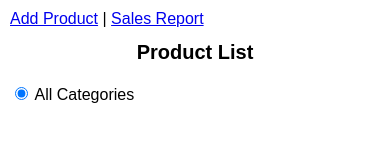
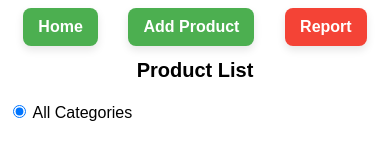
Before and after one commit to ArtemiyPank/KioskWebCheckOut, a website: page public/index.html in a window 390 px wide. Drawn offline with Linux system fonts and the light colour scheme; no server answers.

Commit message:
The display of products and navigation buttons has been changed

```diff
--- a/public/index.css
+++ b/public/index.css
@@ -29,7 +29,7 @@
 .product {
   border: 1px solid #ddd;
   border-radius: 8px;
-    width: 200px;
+  max-width: 220px;
   padding: 10px;
   text-align: center;
   background-color: #f9f9f9;
@@ -89,25 +89,30 @@
   }
 
   .container {
-      padding: 10px;
+    padding: 8px;
   }
 
   .product img {
     width: 60px;
     height: 60px;
+    margin: 0;
+
   }
 
   .product-controls button {
-      width: 50px;
+    width: 40px;
     font-size: 22px;
   }
 
   .product-info h2 {
     font-size: 16px;
+    margin: 0;
   }
 
   .product-info p {
     font-size: 14px;
+    margin: 0;
+
   }
 
   .counter {
--- a/public/index.html
+++ b/public/index.html
@@ -4,13 +4,16 @@
   <meta charset="UTF-8">
   <meta name="viewport" content="width=device-width, initial-scale=1.0">
   <title>Учёт товаров</title>
+  <link rel="stylesheet" href="navigation.css">
   <link rel="stylesheet" href="index.css">
 </head>
 <body>
   <div class="container">
-    <nav>
-      <a href="add_product.html">Add Product</a> | <a href="report.html">Sales Report</a>
-    </nav>
+    <div class="navigation">
+      <a href="index.html" class="nav-button">Home</a>
+      <a href="add_product.html" class="nav-button">Add Product</a>
+      <a href="report.html" class="nav-button nav-button-secondary">Report</a>
+    </div>
 
     <h1>Product List</h1>
 
--- /dev/null
+++ b/public/navigation.css
@@ -0,0 +1,41 @@
+/* Основной стиль для кнопок навигации */
+.navigation {
+    display: flex;
+    flex-direction: row;
+    justify-content: space-around;
+}
+
+.nav-button {
+    display: inline-block;
+    padding: 10px 15px;
+    /* margin: 10px 3px; */
+    font-size: 16px;
+    font-weight: bold;
+    text-align: center;
+    text-decoration: none;
+    color: #ffffff;
+    background-color: #4CAF50; /* Основной цвет кнопок */
+    border: none;
+    border-radius: 8px;
+    cursor: pointer;
+    transition: background-color 0.3s ease, transform 0.2s ease;
+    box-shadow: 0 4px 8px rgba(0, 0, 0, 0.1);
+  }
+
+  .nav-button:hover {
+    background-color: #45a049; /* Цвет кнопки при наведении */
+    transform: translateY(-2px); /* Легкий подъем кнопки при наведении */
+  }
+
+  .nav-button:active {
+    background-color: #3e8e41; /* Цвет кнопки при нажатии */
+    transform: translateY(1px); /* Небольшое смещение вниз при нажатии */
+  }
+
+  .nav-button-secondary {
+    background-color: #f44336; /* Второстепенный цвет кнопки */
+  }
+
+  .nav-button-secondary:hover {
+    background-color: #e53935; /* Второстепенный цвет при наведении */
+  }
```
Also changed, not shown: public/add_product.html (+6 -3 lines), public/report.html (+6 -3 lines). Lines whose indentation alone changed are shown as unchanged.
